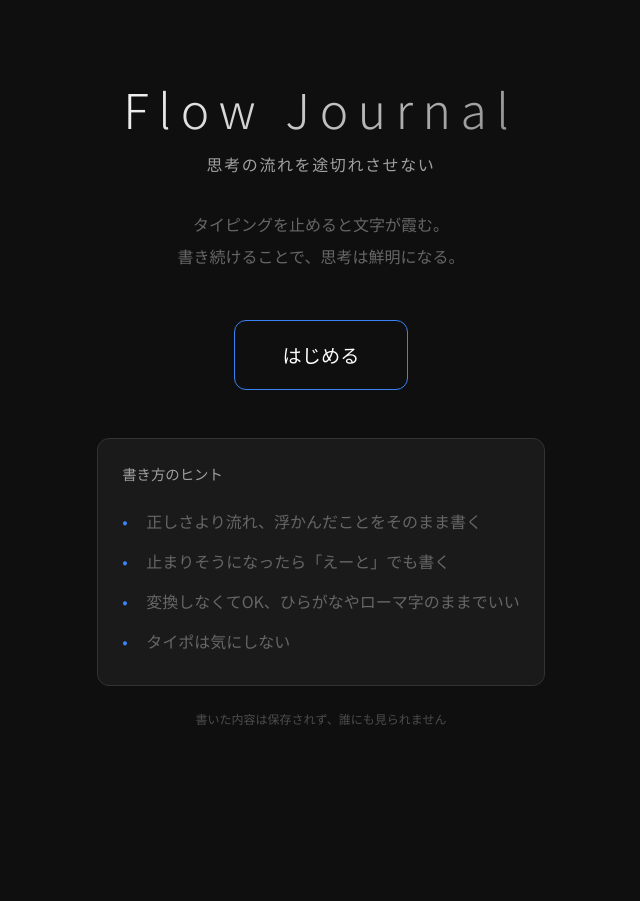
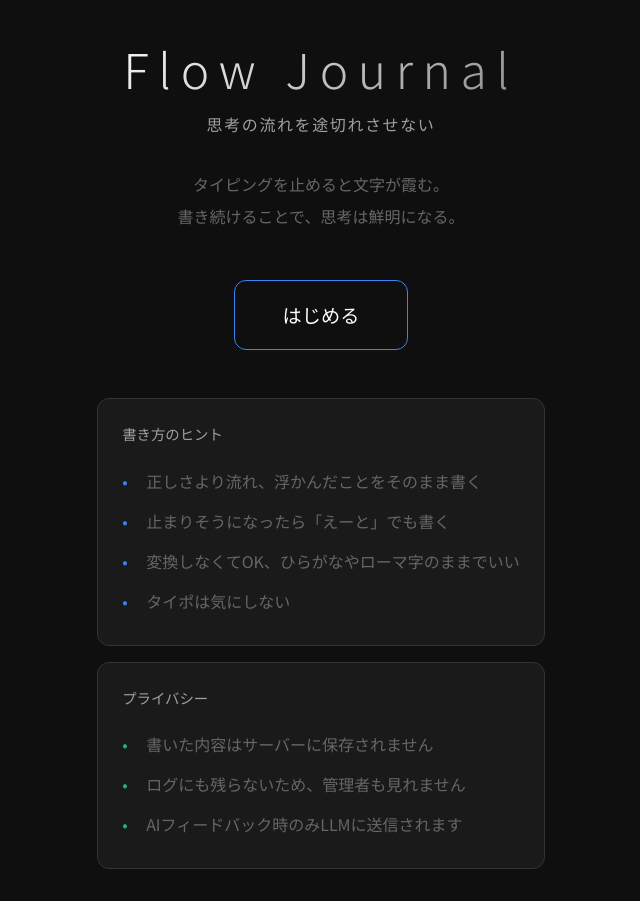
Before and after one commit to makura645/flow-journal, a Next.js app: page / in a window 1280 px wide. Shown: the whole page, without its empty margins (319-959 px from the left). Before the commit the page ends 800 px from the top, so only its background shows below. Built offline with nearby package versions, Linux system fonts and the light colour scheme.

Commit message:
プライバシーセクションを追加
Co-Authored-By: Claude Opus 4.5 <noreply@anthropic.com>

```diff
--- a/app/globals.css
+++ b/app/globals.css
@@ -139,11 +139,38 @@ button {
   color: var(--normal-color);
 }
 
-.privacy-note {
-  font-size: 0.75rem;
+.privacy {
+  text-align: left;
+  padding: 1.5rem;
+  background: var(--bg-secondary);
+  border-radius: 12px;
+  border: 1px solid var(--border-color);
+  margin-top: 1rem;
+}
+
+.privacy h3 {
+  font-size: 0.9rem;
+  color: var(--text-secondary);
+  margin-bottom: 1rem;
+  font-weight: 500;
+}
+
+.privacy ul {
+  list-style: none;
+}
+
+.privacy li {
   color: var(--text-muted);
-  margin-top: 1.5rem;
-  opacity: 0.7;
+  padding: 0.5rem 0;
+  padding-left: 1.5rem;
+  position: relative;
+}
+
+.privacy li::before {
+  content: '•';
+  position: absolute;
+  left: 0;
+  color: var(--flow-color);
 }
 
 /* Journal Editor */
--- a/src/components/StartScreen.tsx
+++ b/src/components/StartScreen.tsx
@@ -31,9 +31,14 @@ export function StartScreen({ onStart }: StartScreenProps) {
           </ul>
         </div>
 
-        <p className="privacy-note">
-          書いた内容は保存されず、誰にも見られません
-        </p>
+        <div className="privacy">
+          <h3>プライバシー</h3>
+          <ul>
+            <li>書いた内容はサーバーに保存されません</li>
+            <li>ログにも残らないため、管理者も見れません</li>
+            <li>AIフィードバック時のみLLMに送信されます</li>
+          </ul>
+        </div>
       </div>
     </div>
   );
```
